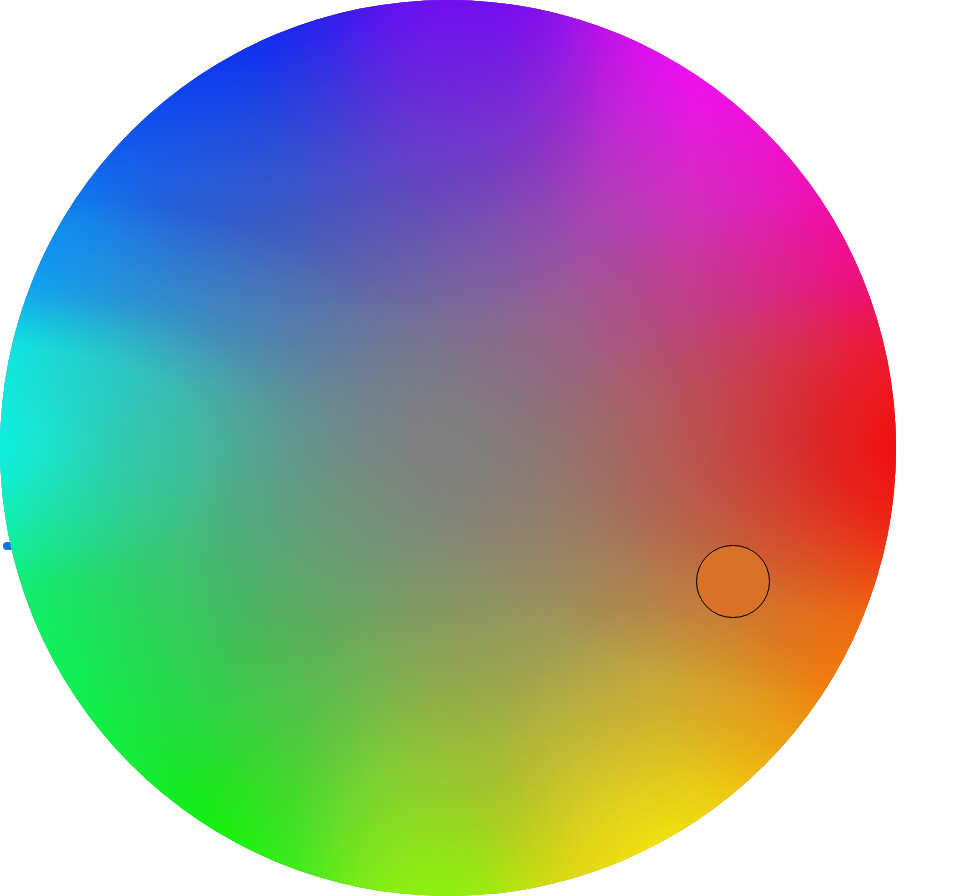
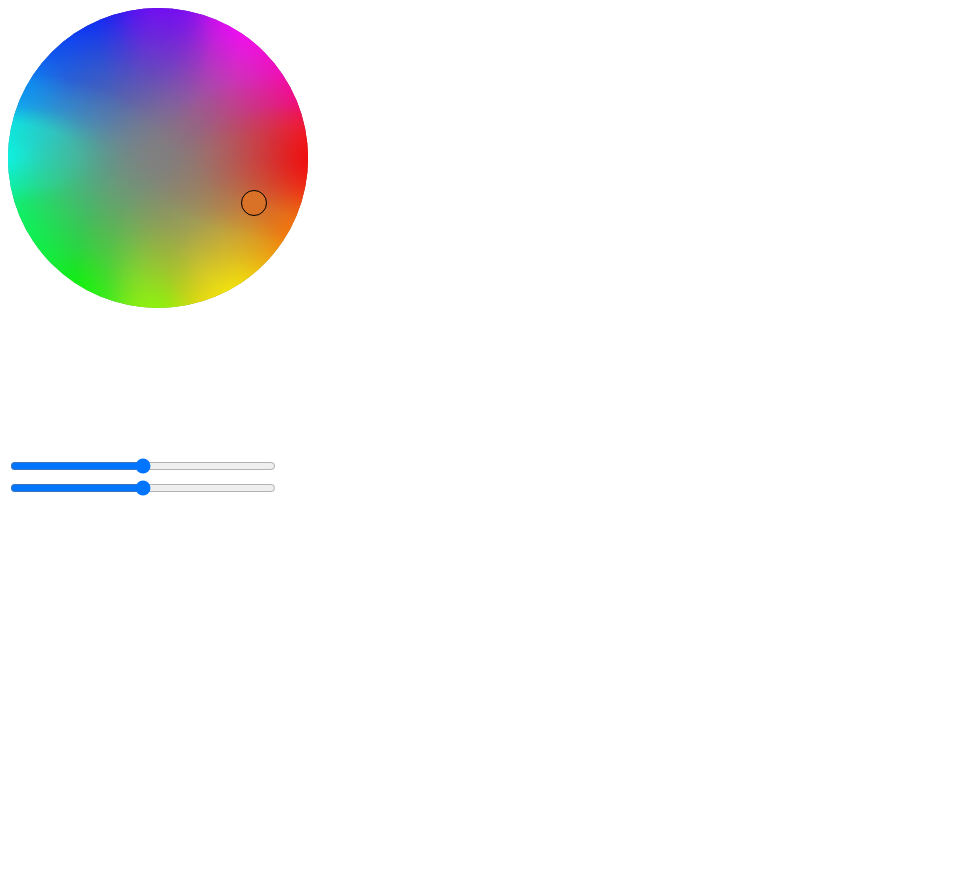
Before and after one commit to danjquinn42/YasColorWheel, a website built with webpack: page colorwheel.html in a window 1280 px wide. Shown: the top 896 px of the page, without its empty margins (0-959 px from the left). After the commit the page ends 800 px from the top, so only its background shows below. Built offline with nearby package versions, Linux system fonts and the light colour scheme.

Commit message:
Explore external stylesheet compatability

```diff
--- a/colorwheel.html
+++ b/colorwheel.html
@@ -12,7 +12,7 @@
   </head>
   <body>
     <color-picker>
-      <color-wheel style="width: 100%"></color-wheel>
+      <color-wheel style="width: 300px"></color-wheel>
       <lightness-slider></lightness-slider>
     </color-picker>
     <!-- <color-picker style="display: block;
--- a/colorwheel.js
+++ b/colorwheel.js
@@ -488,7 +488,7 @@ var colorPicker = function () {
     key: "placeWheels",
     value: function placeWheels(wheels) {
       for (var i = 0; i < wheels.length; ++i) {
-        _wheel2.default.addToPage(wheels[i], this.color, this.tag);
+        _wheel2.default.addToPage(wheels[i], this.color);
       }
     }
   }, {
@@ -542,6 +542,7 @@ function _interopRequireDefault(obj) { return obj && obj.__esModule ? obj : { de
 
 function _classCallCheck(instance, Constructor) { if (!(instance instanceof Constructor)) { throw new TypeError("Cannot call a class as a function"); } }
 
+//TODO Remove this.scale and repalce scaling with clientWidth;
 var Wheel = function () {
   function Wheel(tag, scale, picker, lightness) {
     _classCallCheck(this, Wheel);
@@ -588,7 +589,7 @@ var Wheel = function () {
     value: function subscribeToColorChange() {
       var _this2 = this;
 
-      this.picker.addEventListener("colorChange", function () {
+      this.picker.addEventListener("colorChange", function (event) {
         var lightness = event.detail.lightnessPercentage;
         _this2.updateWheel(lightness);
       });
@@ -795,6 +796,7 @@ var LightnessSlider = function () {
       slider.setAttribute("max", "100");
       slider.setAttribute("min", "0");
       slider.setAttribute("value", "" + this.color.lightnessPercentage);
+      slider.setAttribute("style", "background: " + this.color.toString() + "; position: relative;");
       this.tag.appendChild(slider);
       this.adjustLightness(slider);
       this.subscribeToColorChange(slider);
@@ -817,6 +819,7 @@ var LightnessSlider = function () {
 
       this.picker.addEventListener("colorChange", function (event) {
         _this2.color = event.detail;
+        slider.setAttribute("style", "background: " + _this2.color.toString());
         slider.setAttribute("value", "" + _this2.color.lightnessPercentage);
       });
     }
--- a/scripts/DOM_elements/colorpicker.js
+++ b/scripts/DOM_elements/colorpicker.js
@@ -21,7 +21,7 @@ class colorPicker {
 
   placeWheels(wheels) {
     for (let i = 0; i < wheels.length; ++i ) {
-      Wheel.addToPage(wheels[i], this.color, this.tag);
+      Wheel.addToPage(wheels[i], this.color);
     }
   }
 
--- a/styles.css
+++ b/styles.css
@@ -1,35 +1,62 @@
-body, h1, h2, h3, h4, canvas, a, p,
+/*body, h1, h2, h3, h4, canvas, a, p,
 article, section, main {
   margin: 0;
   padding: 0;
   border: none;
   color: inherit;
   font: inherit;
-
+  letter-spacing: inherit;
   background: transparent;
   text-decoration: none;
+  display: block;
+}*/
 
-  letter-spacing: inherit;
-
+color-picker {
   display: block;
-
+  width: 70%;
+  height: 100px;
+  position: absolute;
 }
 
-color-picker {
-  display: inline-block;
-  width: 70%;
-  height: 100px;
+color-wheel {
+  width: 100%;
+}
+
+lightness-slider {
+  margin-top: 50%;
   position: absolute;
 }
 
 /*color-picker > colorwheel > inner-wheel*/
 
 lightness-slider > input {
-
-  margin-top: 60%;
-  width: 50%;
+  -webkit appearance: none;
+  width: 100%;
+  background: transparent;
+  /*margin-top: 60%;*/
 }
 
-input[type=range] {
+lightness-slider > input::-webkit-slider-thumb {
+  -webkit-appearance: none;
+}
 
+lightness-slider > input:focus {
+  outline: none;
 }
+
+lightness-slider > input::-ms-track {
+  width: 100%;
+  cursor: pointer;
+  background: transparent;
+  border-color: transparent;
+  color: transparent;
+}
+
+lightness-slider > input::-webkit-slider-thumb {
+  -webkit-appearance: none;
+  border: 1px solid black;
+  height: 30px;
+  width: 30px;
+  border-radus: 3px;
+  cursor: pointer;
+}
```
Also changed, not shown: 1 other file.
